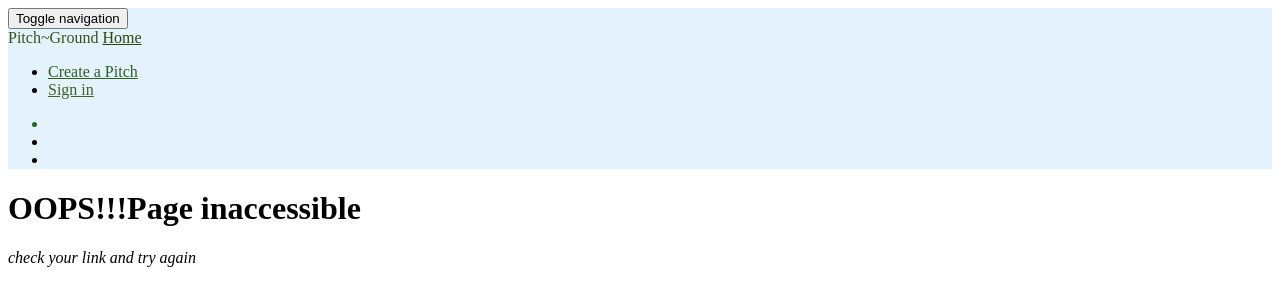
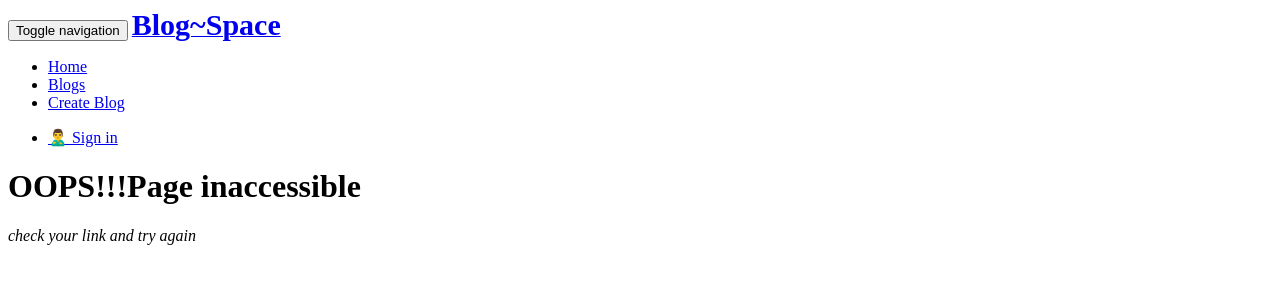
Before and after one commit to QIBET/Blog_Space, a Python web app: template app/templates/fourOwfour.html in a window 1280 px wide. Shown: the top 306 px of the page. Run offline with Jinja, Linux system fonts and the light colour scheme; the template is opened without the code that fills it, so the values that code supplies are empty; some libraries are stand-ins or nearby versions.

Commit message:
Creating the front end part

```diff
--- a/app/templates/navbar.html
+++ b/app/templates/navbar.html
@@ -1,43 +1,48 @@
-<div class="navbar navbar-light" style="background-color: #e3f2fd;" role="navigation">
-    <div class="container">
-        <div class="navbar-header">
-            <button type="button" class="navbar-toggle" data-toggle="collapse" data-target=".navbar-collapse">
+<nav class="navbar navbar-inverse navbar-dark default-color">
+  <div class="container-fluid">
+      <div class="navbar-header">
+          <button type="button" class="navbar-toggle" data-toggle="collapse" data-target=".navbar-collapse">
               <span class="sr-only">Toggle navigation</span>
               <span class="icon-bar"></span>
               <span class="icon-bar"></span>
               <span class="icon-bar"></span>
-            </button>
+          </button>
+          <a href="/" class="navbar-brand"><Strong><span style="font-family: 'Lobster', cursive; font-size: 30px;">Blog~Space</Strong></a></span>
 
-        </div>
-        <div class="navbar-nav">
-          <a style="text-align: center; color: rgb(54, 82, 26);" class="navbar-brand" > Pitch~Ground</a>
-          <a style="text-align: center; color: rgb(42, 71, 12);" class="navbar-brand" href="/"> Home </a>
-
-        </div>
-
-        <div class="navbar-collapse collapse">
-        <ul class="nav navbar-nav navbar-right">
-          {% if current_user.is_authenticated %}
-          <li><a style="text-align: center; color: rgb(48, 94, 34);" class="navbar-brand" href="/pitches/new/"> Create a Pitch </a></li>
-          <li style="color:rgb(27, 87, 19)">{{current_user.username}}</li>
-          <li><a style="color: rgb(81, 121, 29);"  href="{{url_for('auth.logout')}}">Sign out</a></li>
-          {% else %}
-
-          <li><a style="text-align: center; color: rgb(48, 94, 34);" class="navbar-brand" href="/pitches/new/"> Create a Pitch </a></li>
-
-          <li><a style="color: rgb(61, 102, 34);" href="{{url_for('auth.login')}}">Sign in</a></li>
-          {%endif%}
-        </ul>
       </div>
+      <div class="navbar-collapse collapse">
+          <ul class="nav navbar-nav">
+              <li class="nav-item">
+                  <a href="{{url_for('main.index')}}" class="nav-link"><span style="font-family: 'Lobster', cursive;">Home</span> </a>
+              </li>
+              <li class="nav-item">
+                  <a href="{{url_for('main.theblog')}}" class="nav-link"><span style="font-family: 'Lobster', cursive;">Blogs</span></a>
+              </li>
+              <li class="nav-item">
+                  <a href="/blogs/new/" class="nav-link"><span style="font-family: 'Lobster', cursive;">Create Blog</span></a>
+              </li>
 
 
-      <div class="navbar-collapse collapse">
+          </ul>
+
           <ul class="nav navbar-nav navbar-right">
-            <li style="color:rgb(38, 105, 38)"></li>
-            <li><a style="color: rgb(103, 141, 32);"  href="{{url_for('auth.logout')}}"></a></li>
-            <li><a style="color: rgb(36, 117, 26);" href="{{url_for('auth.login')}}"></a></li>
+              {% if current_user.is_authenticated %}
+              <li class="dropdown"><a href="#" class="dropdown-toggle" data-toggle="dropdown" role="button"
+                      aria-haspopup="true" aria-expanded="false">{{current_user.username| capitalize}} <span
+                          class="caret"></span></a>
+                  <ul class="dropdown-menu ">
+                      <li><a href="{{url_for('main.profile',uname=current_user.username)}}">🤵 Profile</a></li>
+                      <hr>
+
+
+                      <li><a href="{{url_for('auth.logout')}}">🙎‍♂️Sign out</a></li>
+                  </ul>
+              </li>
+              {% else %}
+              <li><a href="{{url_for('auth.login')}}">🙎‍♂️ Sign in</a></li>
           </ul>
-        </div>
+          {%endif%}
+      </div>
+  </div>
 
-</div>
-</div>
+</nav>
```
Also changed, not shown: app/templates/blogs.html (+32 -0 lines), app/templates/comments.html (+41 -0 lines), app/templates/macros.html (+49 -0 lines).
